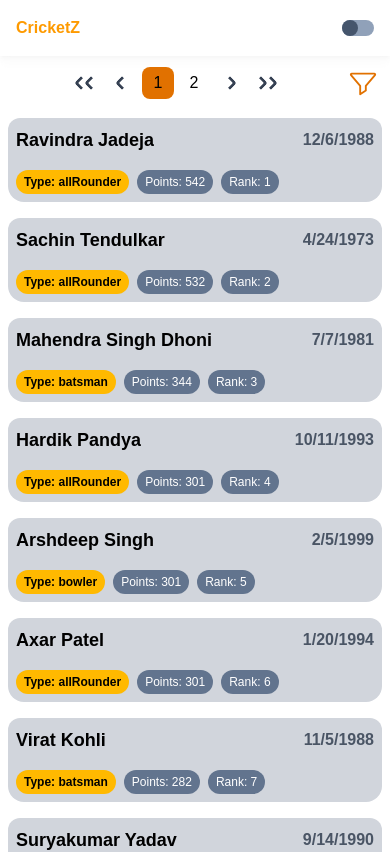
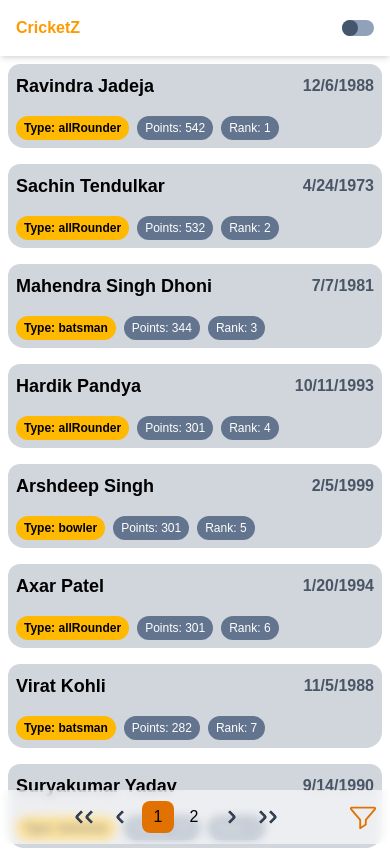
Before and after one commit to nay-22/cricketers-app, a React (Vite) app: page / in a window 390 px wide. Shown: the top 852 px of the page. Built offline with nearby package versions, Linux system fonts and the light colour scheme.

Commit message:
feat(Cricketers): add footer with pagination and filter control, conditionally render header or footer based on screen size to improve usability on hand-held devices

```diff
--- a/src/pages/Cricketers.tsx
+++ b/src/pages/Cricketers.tsx
@@ -45,7 +45,7 @@ const Cricketers: FC<CricketersProps> = ({ itemsPerPage = 10 }) => {
 
   return (
     <>
-      <header className="p-2 sticky top-0 bg-white/60 backdrop-blur-[5px] flex items-center justify-between">
+      <header className="hidden p-2 sticky top-0 bg-white/60 backdrop-blur-[5px] md:flex items-center justify-between">
         <div></div>
         <Paginator
           className="grow"
@@ -73,6 +73,23 @@ const Cricketers: FC<CricketersProps> = ({ itemsPerPage = 10 }) => {
           </Link>
         ))}
       </div>
+      <footer className="flex p-2 fixed bottom-0 w-full bg-white/60 backdrop-blur-[5px] md:hidden items-center justify-between">
+        <div></div>
+        <Paginator
+          className="grow"
+          showControls
+          showJumpControls
+          limit={itemsPerPage}
+          items={app.players.length}
+          onClick={handlePageChange}
+        />
+        <button
+          className="hover:cursor-pointer hover:bg-gray-100 rounded-lg p-1"
+          onClick={() => setShowModal(true)}
+        >
+          <FilterIcon className="stroke-amber-600" />
+        </button>
+      </footer>
       <Modal open={showModal} onClose={() => setShowModal(false)}>
         <Suspense fallback={<p>Loading...</p>}>
           <FilterForm />
```
